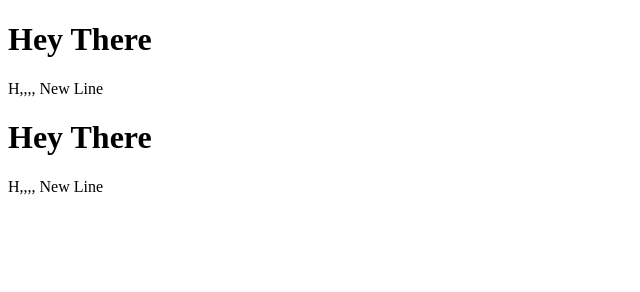
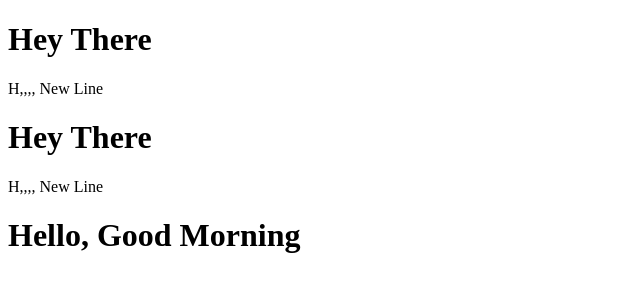
Before and after one commit to a-bhavsar/GitGithubMasterClass, a plain HTML site: page index.html in a window 1280 px wide. Shown: the whole page, without its empty margins (0-640 px from the left). Drawn offline with Linux system fonts and the light colour scheme.

Commit message:
New Header Added

```diff
--- a/index.html
+++ b/index.html
@@ -19,5 +19,8 @@
 
         New Line
     </div>
+    <div>
+        <h1>Hello, Good Morning</h1>
+    </div>
 </body>
 </html>
```
